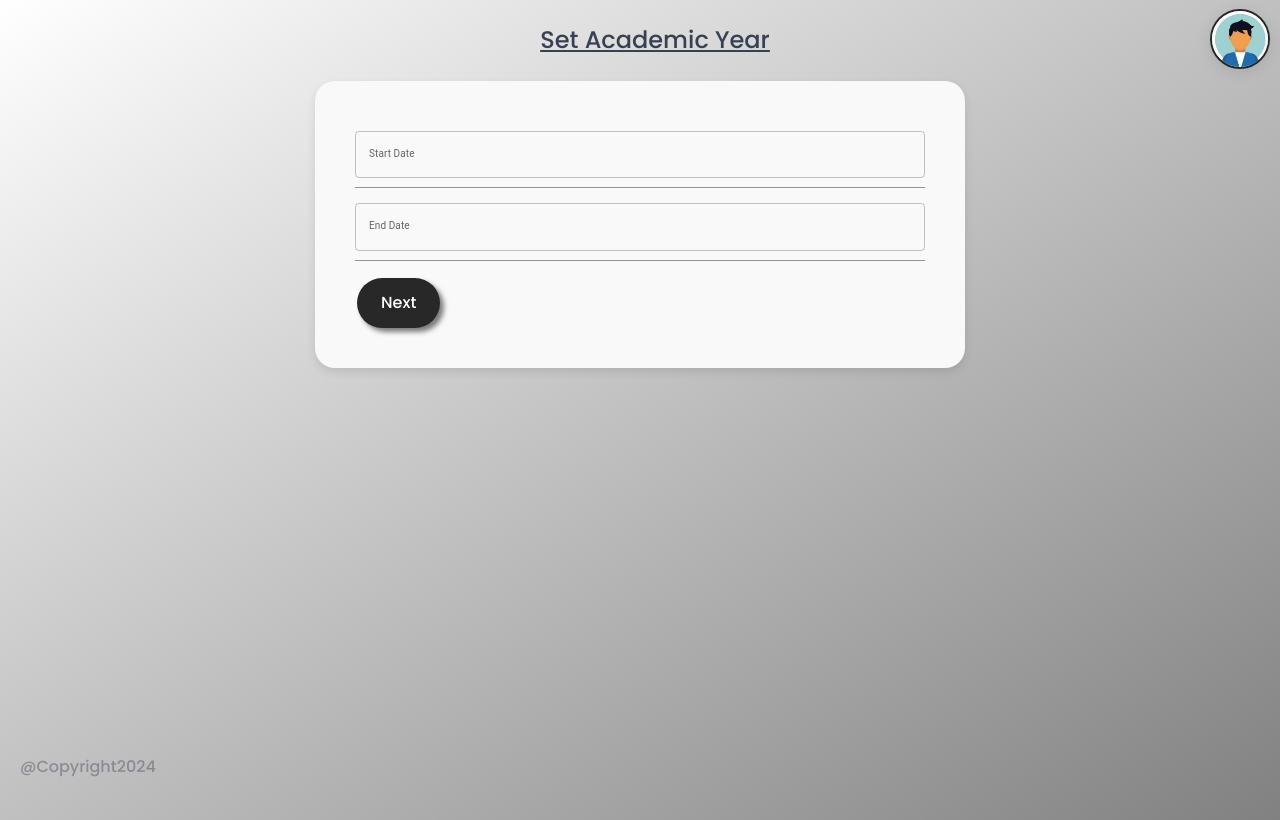
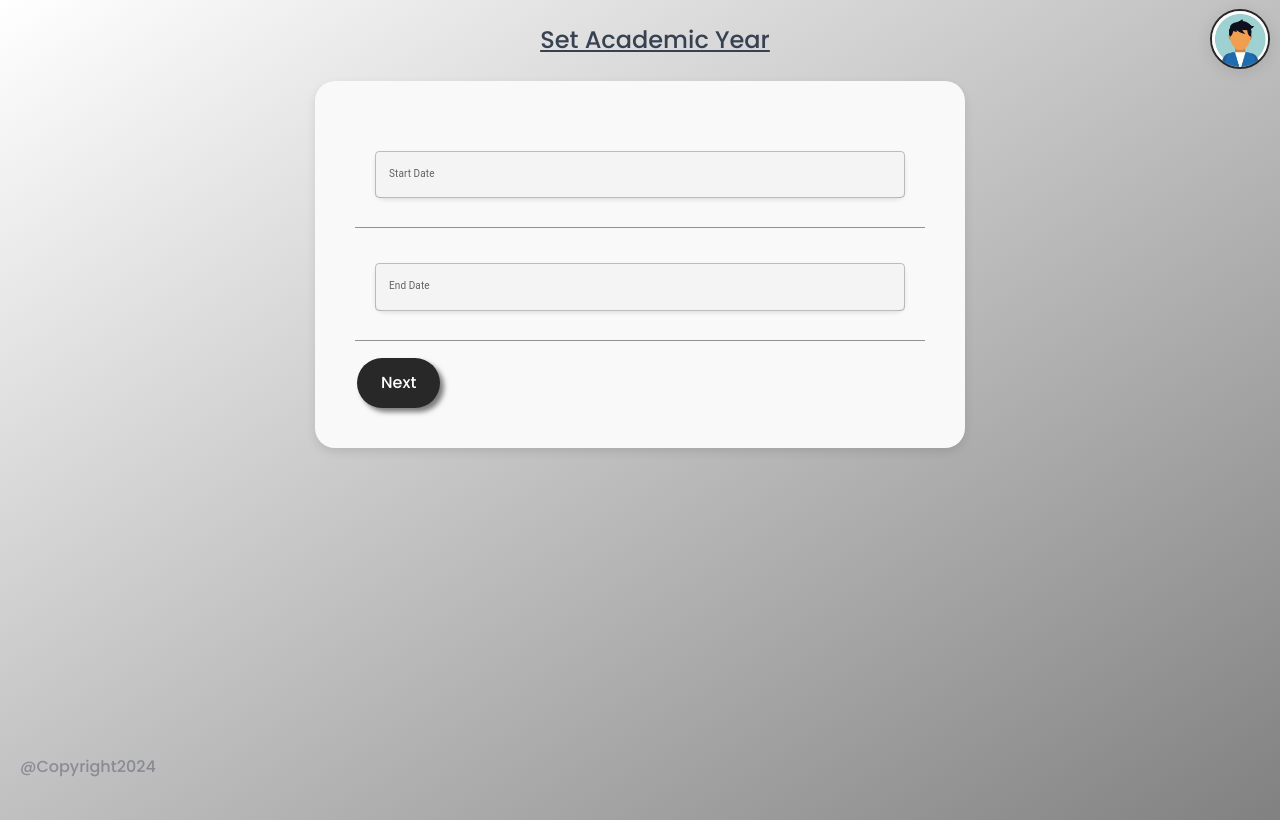
Before and after one commit to harshakl03/FRONT-END, a React (Vite) app: page /academic/set-year in a window 1280 px wide. Built offline with nearby package versions, Linux system fonts and the light colour scheme; no server answers.

Commit message:
TEALform edited

```diff
--- a/src/features/Academic/SetYear.jsx
+++ b/src/features/Academic/SetYear.jsx
@@ -7,6 +7,7 @@ import { DatePicker } from "@mui/x-date-pickers";
 import dayjs from "dayjs";
 import { useDateSet } from "../Academic/useAcademic";
 import LoadingScreen from "../../ui/LoadingScreen";
+
 
 export default function SetYear() {
   const {
@@ -41,6 +42,24 @@ export default function SetYear() {
                 value={field.value}
                 onChange={field.onChange}
                 format="DD-MM-YYYY"
+                sx={{
+                  color: "black",
+                  border: "none",
+                  borderRadius: "10px",
+                  margin: "20px",
+                  //padding: "5px",
+                  //border: "1px solid black",
+
+                  backgroundColor: "#f4f4f4",
+                  boxShadow: "0 2px 4px rgba(0, 0, 0, 0.1)"
+                }}
+                InputProps={{
+                  sx: {
+                    padding: "1em",
+                    fontSize: "100px",
+                    fontFamily: "Poppins",
+                  }
+                }}
               />
             )}
           />
@@ -56,7 +75,27 @@ export default function SetYear() {
                 value={field.value}
                 onChange={field.onChange}
                 format="DD-MM-YYYY"
+                sx={{
+                  color: "black",
+
+                  border: "none",
+                  borderRadius: "10px",
+                  margin: "20px",
+                 //padding: "5px",
+                  //border: "1px solid black",
+                  fontFamily: "Poppins",
+                  backgroundColor: "#f4f4f4",
+                  boxShadow: "0 2px 4px rgba(0, 0, 0, 0.1)"
+                }}
+                InputProps={{
+                  sx: {
+                    padding: "1em",
+                    fontSize: "100px",
+                    fontFamily: "Poppins",
+                  }
+                }}
               />
+
             )}
           />
         </FormRow>
--- a/src/features/Academic/TLEAForm.jsx
+++ b/src/features/Academic/TLEAForm.jsx
@@ -1,12 +1,150 @@
 import { useForm } from "react-hook-form";
-import Form from "../../ui/Form";
+//import Form from "../../ui/Form";
 import { Option, Select } from "../../ui/Select";
-import CustomButton, { ButtonRow } from "../../ui/Button";
+import { ButtonRow } from "../../ui/Button";
 import LoadingScreen from "../../ui/LoadingScreen";
 import useCourseData from "./useCourseData";
 import { useState } from "react";
 import { Header } from "../../ui/Stylers";
+import { HiArchiveBoxXMark, HiMiniPlus } from "react-icons/hi2";
+import styled from "styled-components";
 
+const CustomButton = styled.button`
+  color: white;
+  display: flex;
+  justify-content: center;
+  align-items: center;
+  width: auto;
+  height: 5rem;
+  margin-top: 10px;
+  font-size: 1em;
+  font-family: "Poppins", sans-serif;
+  padding: 0.25em 1.5em;
+  border-radius: 30px;
+  background-color: #282828;
+  border: none;
+  cursor: pointer;
+  box-shadow: 4px 4px 5px rgba(0, 0, 0, 0.5);
+  transition: all 0.3s ease;
+  text-decoration: none;
+  overflow: hidden;
+  flex-direction: column;
+  position: relative;
+
+  &:hover {
+    transform: scale(1.05);
+  }
+
+  &:focus {
+    outline: none;
+    background-color: #282828;
+    box-shadow: 1px 1px 2px rgba(0, 0, 0, 0.5);
+  }
+`
+
+const CustomDelete = styled.button`
+  color: white;
+  display: flex;
+  justify-content: center;
+  align-items: center;
+  width: 5rem;
+  height: 5rem;
+  margin-top: 10px;
+  margin-left: 430px;
+  font-size: 1em;
+  font-family: "Poppins", sans-serif;
+  padding: 0.25em;
+  border-radius: 30px;
+  background-color: #282828;
+  border: none;
+  cursor: pointer;
+  box-shadow: 4px 4px 5px rgba(0, 0, 0, 0.5);
+  transition: all 0.3s ease;
+  text-decoration: none;
+  overflow: hidden;
+  flex-direction: column;
+  position: absolute;
+  &:hover {
+    transform: scale(1.05);
+  }
+
+  &:focus {
+    outline: none;
+    background-color: #282828;
+    box-shadow: 1px 1px 2px rgba(0, 0, 0, 0.5);
+  }
+`
+const CustomAdd = styled.button`
+  color: white;
+  display: flex;
+  justify-content: center;
+  align-items: center;
+  width: 6.5rem;
+  height: 5rem;
+  margin-top: 10px;
+  font-size: 1em;
+  font-family: "Poppins", sans-serif;
+  padding: 0.25em 1.5em;
+  border-radius: 30px;
+  background-color: #282828;
+  border: none;
+  cursor: pointer;
+  box-shadow: 4px 4px 5px rgba(0, 0, 0, 0.5);
+  transition: all 0.3s ease;
+  text-decoration: none;
+  overflow: hidden;
+  flex-wrap: wrap;
+  margin: 50px 75px;
+
+  &:hover {
+    transform: scale(1.05);
+  }
+
+  &:focus {
+    outline: none;
+    background-color: #282828;
+    box-shadow: 1px 1px 2px rgba(0, 0, 0, 0.5);
+  }
+`
+
+const Form = styled.form`
+  display: flex;
+  flex-direction: column;
+  max-width: 600px;
+  margin: 20px auto;
+  padding: 35px;
+  border-radius: 20px;
+  box-shadow: 0 4px 10px rgba(0, 0, 0, 0.1);
+  background-color: #f9f9f9;
+
+  & > * {
+    margin-bottom: 15px;
+    position: relative;
+  }
+
+  & > :last-child {
+    margin-bottom: 0;
+  }
+
+
+  input + p {
+    margin-top: 10px;
+  }
+
+  & > *:not(:last-child)::after {
+    content: "";
+    position: absolute;
+    bottom: -10px;
+    left: 0;
+    width: 100%;
+    border-bottom: 1px solid #939393;
+  }
+`
+const FlexRow = styled.div`
+  display: flex;
+  align-items: center;
+  width: auto;
+`
 export default function TLEAForm() {
   const { data, isLoading } = useCourseData();
   const { handleSubmit, register } = useForm({ defaultValues: {} });
@@ -32,19 +170,19 @@ export default function TLEAForm() {
 
   return (
     <>
-      <Header>TEACHING, LEARNING AND EVALUATION</Header>
-      <CustomButton
+      <Header>Teaching, Learning AND EVALUATION</Header>
+      <CustomAdd
                 onClick={(e) => {
                   e.preventDefault();
                   setCount((prev) => prev + 1);
                   setLoadArray((prev) => [...prev, count + ""]);
                 }}
               >
-        Add
-      </CustomButton>
+                <HiMiniPlus />
+              </CustomAdd>
       <Form onSubmit={handleSubmit(onSubmit)}>
         {loadArray.map((id) => (
-          <>
+          <FlexRow>
             <Select
               key={id}
               name="id"
@@ -56,10 +194,10 @@ export default function TLEAForm() {
                 </Option>
               ))}
             </Select>
-            <CustomButton onClick={(e) => handleDelete(e, id)}>
-              Delete
-            </CustomButton>
-          </>
+            <CustomDelete onClick={(e) => handleDelete(e, id)}>
+            <HiArchiveBoxXMark />
+            </CustomDelete>
+          </FlexRow>
         ))}
         <ButtonRow>
           <CustomButton>Submit</CustomButton>
--- a/src/ui/Select.jsx
+++ b/src/ui/Select.jsx
@@ -5,7 +5,7 @@ export const Select = styled.select`
   font-size: 1em;
   border: none;
   border-radius: 10px;
-  margin: 1em;
+  margin: 20px;
   padding: 1em;
   border: 1px solid black;
   font-family: "Poppins";
@@ -22,7 +22,7 @@ export const Select = styled.select`
 `;
 
 export const Option = styled.option`
-  font-size: 16.5px;
+  font-size: 15px;
   padding: 0.5em; /* Padding for inside content */
   cursor: pointer;
 `;
--- a/src/ui/SettingsLayout.jsx
+++ b/src/ui/SettingsLayout.jsx
@@ -7,7 +7,7 @@ const Container = styled.div`
   flex-direction: column;
   align-items: center;
   height: 100vh;
-`
+`;
 const Card = styled.div`
   background-color: #fff;
   border-radius: 8px;
```
Lines whose indentation alone changed are shown as unchanged.
